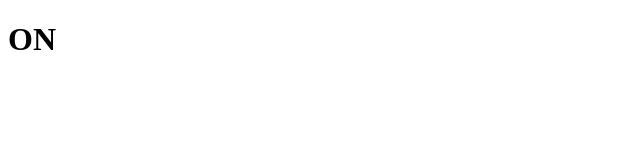
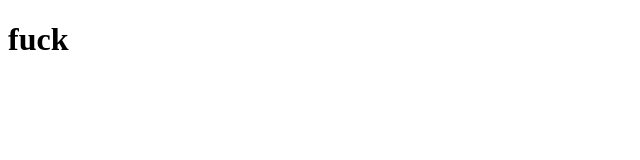
Before and after one commit to CatLav/catlav.github.io, a plain HTML site: page index.html in a window 1280 px wide. Shown: the full height of the page, 0-640 px from the left. Drawn offline with Linux system fonts and the light colour scheme.

Commit message:
Update index.html

```diff
--- a/index.html
+++ b/index.html
@@ -1,6 +1,6 @@
 <!DOCTYPE html>
 <html>
 <body>
-<h1>ON</h1>
+<h1>fuck</h1>
 </body>
 </html>
```
